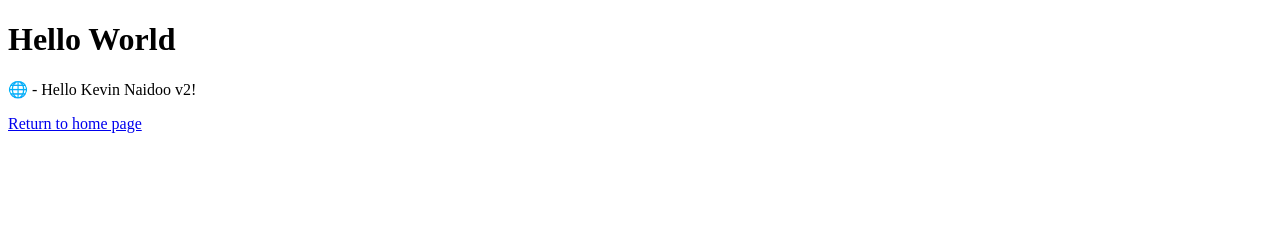
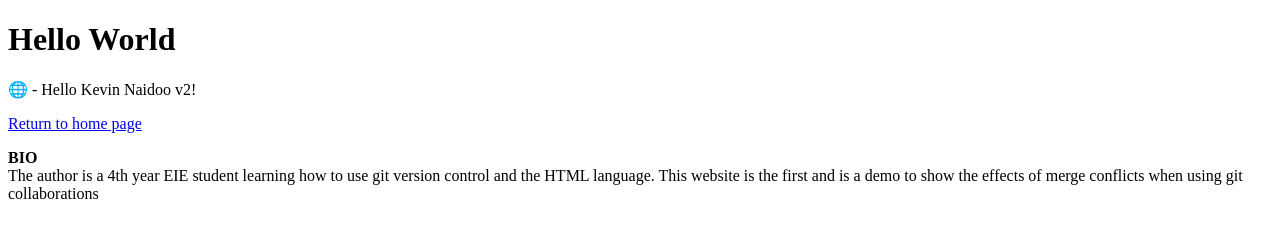
Before and after one commit to KevyBaby/Software_HTML_demo, a plain HTML site: page index.html in a window 1280 px wide. Drawn offline with Linux system fonts and the light colour scheme.

Commit message:
Bio of Kevin added

```diff
--- a/index.html
+++ b/index.html
@@ -10,5 +10,10 @@
             &#127760 - Hello Kevin Naidoo v2!
         </p>
         <p><a href = "index.html">Return to home page</a></p>
+        <p> <b>BIO</b>
+            <br>
+            The author is a 4th year EIE student learning how to use git version control and the HTML language.
+            This website is the first and is a demo to show the effects of merge conflicts when using git collaborations
+        </p>
     </body>
 </html>
```
